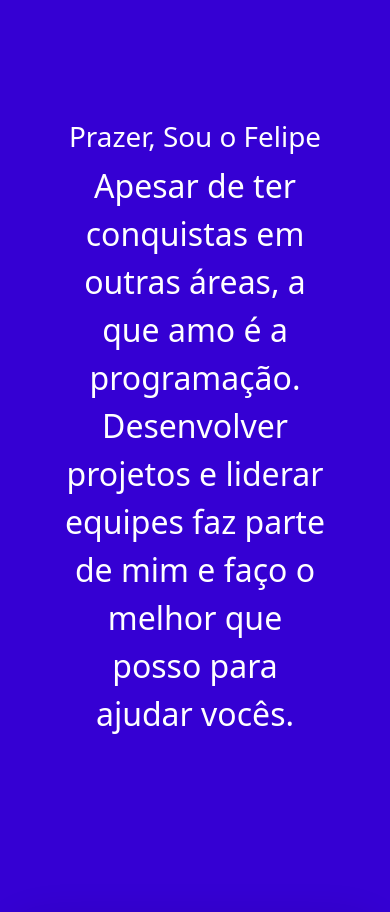
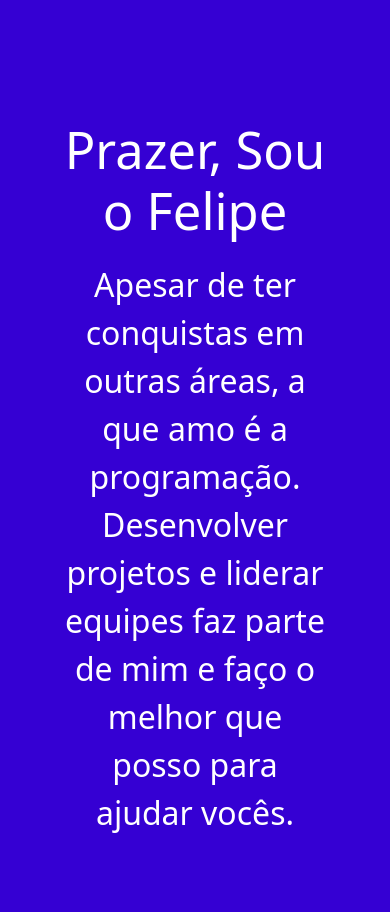
Before and after one commit to FelipeKobra/PortfolioWebsite.github.io, a plain HTML site: page index.html in a window 390 px wide. Shown: the part 1000-1912 px from the top of the page. Drawn offline with nearby package versions, Linux system fonts and the light colour scheme.

Commit message:
Arrumei o tamanho do titulo do Jumbotron
1-Agora o tamanho do título também se mantém constante e com responsividade
2-Adicionei um padding para melhor estilização no mesmo elemento

```diff
--- a/index.html
+++ b/index.html
@@ -63,7 +63,7 @@
         <div class="m-0 pb-5">
             <div class="p-5 text-center ">
               <div class="container py-5 my-5" >
-                <h1 style="margin-bottom: rem;">Prazer, Sou o Felipe</h1>
+                <h1 style="padding-bottom: 4%; font-size: 6vh">Prazer, Sou o Felipe</h1>
                 <p class="col-lg-8 mx-auto lead pb-5 subtitle">
                     Apesar de ter conquistas em outras áreas, a que amo é a programação. Desenvolver projetos e liderar equipes faz parte de mim e faço o melhor que posso para ajudar vocês.
                 </p>
```
